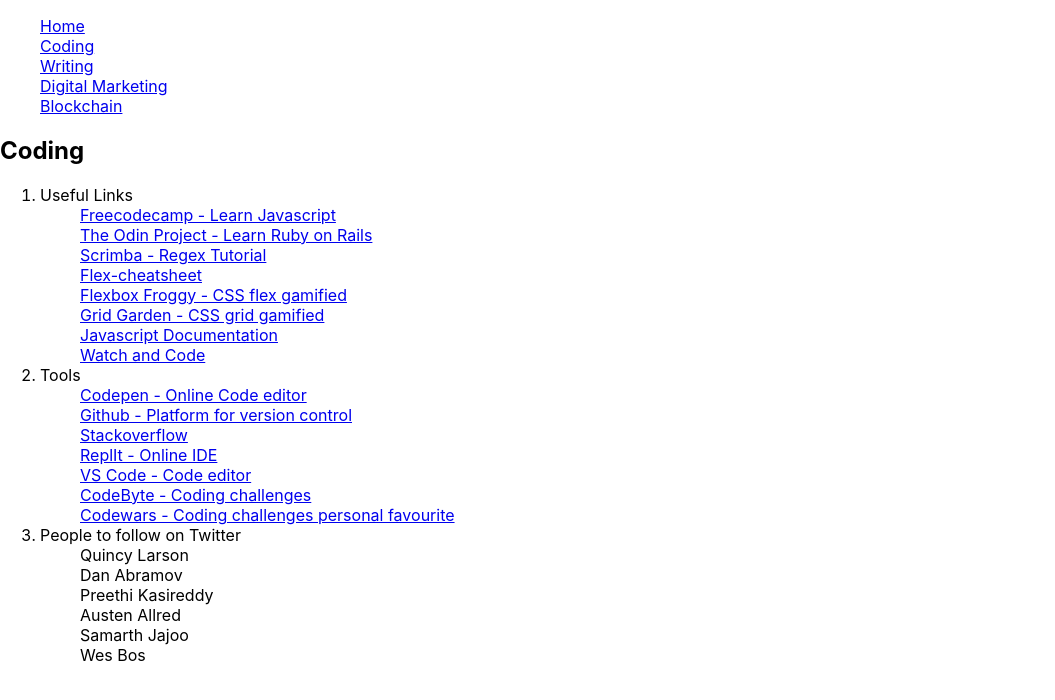
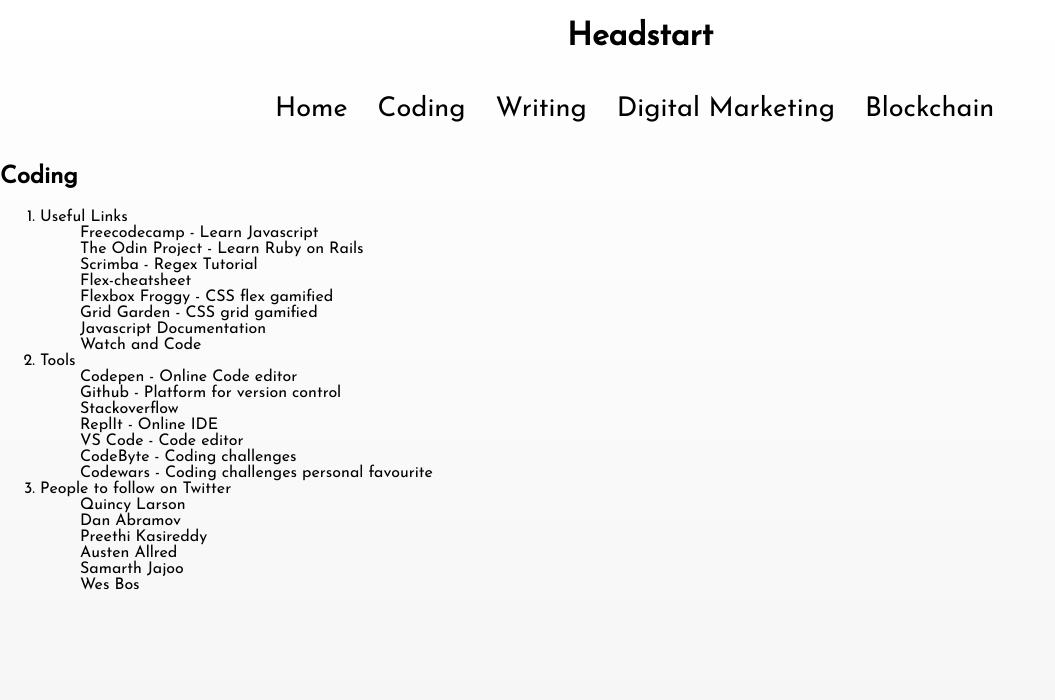
Before and after one commit to prayagd/headstart, a React (Create React App) app: page /Coding in a window 1280 px wide. Shown: the top 700 px of the page, without its empty margins (0-1055 px from the left). Built offline with nearby package versions, Linux system fonts and the light colour scheme.

Commit message:
code made more modular

```diff
--- a/public/index.html
+++ b/public/index.html
@@ -2,7 +2,7 @@
 <html lang="en">
   <head>
     <meta charset="utf-8" />
-
+    <link href='https://fonts.googleapis.com/css?family=Josefin Sans' rel='stylesheet'>
     <meta name="viewport" content="width=device-width, initial-scale=1" />
     <meta name="theme-color" content="#000000" />
     <meta
--- a/src/App.js
+++ b/src/App.js
@@ -6,9 +6,6 @@
 import Writing from './Components/Writing'
 import Crypto from './Components/Crypto'
 import Marketing from './Components/Marketing'
-
-
-
 
 class App extends React.Component {
   constructor(props){
@@ -19,9 +16,11 @@
   }
   render(){
     return (
-      <BrowserRouter>
+
 
         <div>
+          <h1>Headstart</h1>
+          <BrowserRouter>
             <Navbar/>
             <Switch>
               <Route exact path = "/" component = {Home}/>
@@ -30,9 +29,9 @@
               <Route path = "/Marketing" component = {Marketing}/>
               <Route path = "/Crypto" component = {Crypto}/>
             </Switch>
+          </BrowserRouter>
         </div>
 
-      </BrowserRouter>
     )
   }
 }
--- a/src/Components/Coding.js
+++ b/src/Components/Coding.js
@@ -1,4 +1,5 @@
 import React from 'react';
+import Skills from './skills'
 
 const resources = [["Freecodecamp - Learn Javascript", "https://www.freecodecamp.org/ "],["The Odin Project - Learn Ruby on Rails", "https://www.theodinproject.com/home"], ["Scrimba - Regex Tutorial", "https://scrimba.com/"], ["Flex-cheatsheet", "https://yoksel.github.io/flex-cheatsheet/"], ["Flexbox Froggy - CSS flex gamified", "https://flexboxfroggy.com/"], ["Grid Garden - CSS grid gamified", "https://cssgridgarden.com/"], ["Javascript Documentation", "https://javascript.info/"], ["Watch and Code", "https://watchandcode.com/courses/enrolled/60264"]]
 const tools = [["Codepen - Online Code editor", "https://codepen.io/"], ["Github - Platform for version control", "https://github.com/"], ["Stackoverflow", "https://stackoverflow.com/"], ["ReplIt - Online IDE", "https://repl.it/"], ["VS Code - Code editor", "https://code.visualstudio.com/"], ["CodeByte - Coding challenges", "https://coderbyte.com/"], ["Codewars - Coding challenges personal favourite", "https://www.codewars.com/"]];
@@ -6,23 +7,7 @@
 
 const Coding = () => {
     return (
-        <div>
-            <h2>Coding</h2>
-            <ol>
-                <li>Useful Links</li>
-                <ul>
-                    {resources.map((val) => <a href = {val[1]} target = "_blank" rel="noopener noreferrer"><li>{val[0]}</li></a>)}
-                </ul>
-                <li>Tools</li>
-                <ul>
-                    {tools.map((val) => <a href = {val[1]} target = "_blank" rel="noopener noreferrer"><li>{val[0]}</li></a>)}
-                </ul>
-                <li>People to follow on Twitter</li>
-                <ul>
-                    {people.map((val) => <li>{val}</li>)}
-                </ul>
-            </ol>
-        </div>
+        <Skills name = {"Coding"} resources = {resources} tools = {tools} people = {people}/>
     )
 }
 
--- a/src/Components/Crypto.js
+++ b/src/Components/Crypto.js
@@ -1,29 +1,14 @@
 import React from 'react';
+import Skills from './skills'
 
-const resources = [["Learn about cryptocurrency","https://nakamoto.com/introduction-to-cryptocurrency/"]]
-
+const resources = [["Cryptocurrency course","https://nakamoto.com/introduction-to-cryptocurrency/"]]
+const tools = []
 const people = ["Balaji S. Srinivasan", "Pomp"]
 
 
 const Crypto = () => {
     return (
-        <div>
-        <h2>Blockchain</h2>
-        <ol>
-                <li>Useful Links</li>
-                <ul>
-                    {resources.map((val) => <a href = {val[1]} target = "_blank" rel="noopener noreferrer"><li>{val[0]}</li></a>)}
-                </ul>
-                <li>Tools</li>
-                <ul>
-
-                </ul>
-                <li>People to follow on Twitter</li>
-                <ul>
-                    {people.map((val) => <li>{val}</li>)}
-                </ul>
-        </ol>
-    </div>
+        <Skills name = {"Blockchain"} resources = {resources} tools = {tools} people = {people}/>
     )
 }
 
--- a/src/Components/Home.js
+++ b/src/Components/Home.js
@@ -1,9 +1,14 @@
 import React from 'react';
+
 
 
 const Home = () => {
     return (
-        <h1>Start upskilling now</h1>
+        <div className = "home">
+            <h2>Start upskilling now</h2>
+        </div>
+
+
     )
 }
 
--- a/src/Components/Marketing.js
+++ b/src/Components/Marketing.js
@@ -1,28 +1,13 @@
 import React from 'react';
+import Skills from './skills'
 
 const resources = [["Blog by Harry Dry","https://marketingexamples.com/"], ["FB ads", "https://adsalchemist.com/blog/"], ["FB ads tutorial", "https://www.facebook.com/business/learn"], ["The Kanye Story", "https://thekanyestory.com/"]]
 const people = ["Matthew Kobach - Must follow", "Harry Dry", "David Herrmann", "Ads Alchemist"]
-
+const tools = []
 
 const Marketing = () => {
     return (
-        <div>
-            <h2>Marketing</h2>
-            <ol>
-                <li>Useful Links</li>
-                <ul>
-                    {resources.map((val) => <a href = {val[1]} target = "_blank" rel="noopener noreferrer"><li>{val[0]}</li></a>)}
-                </ul>
-                <li>Tools</li>
-                <ul>
-
-                </ul>
-                <li>People to follow on Twitter</li>
-                <ul>
-                    {people.map((val) => <li>{val}</li>)}
-                </ul>
-            </ol>
-        </div>
+        <Skills name = {"Digital Marketing"} resources = {resources} tools = {tools} people = {people}/>
     )
 }
 
--- a/src/Components/Navbar.js
+++ b/src/Components/Navbar.js
@@ -6,7 +6,7 @@
 const Navbar = (props) => {
     return (
         <nav>
-            <ul>
+            <ul className = "navbar">
                 <li><Link to = "/">Home</Link></li>
                 <li><NavLink to = "/Coding">Coding</NavLink></li>
                 <li><NavLink to = "/Writing">Writing</NavLink></li>
--- a/src/Components/Writing.js
+++ b/src/Components/Writing.js
@@ -1,4 +1,5 @@
 import React from 'react';
+import Skills from './skills'
 
 const resources = [["Guide to writing Online - David Perell", "https://www.perell.com/blog/the-ultimate-guide-to-writing-online"], ["Why Everyone Should write - Morgan Housel", "https://www.collaborativefund.com/blog/why-everyone-should-write/"], ["Building Second Brain", "https://www.youtube.com/watch?v=lNJ33ImlZzs"], ["Day you became better writer - Scott Adams", "https://dilbertblog.typepad.com/the_dilbert_blog/2007/06/the_day_you_bec.html"], ["Version II of above post", "https://www.scottadamssays.com/2015/08/22/the-day-you-became-a-better-writer-2nd-look/"], ["Writing Syllabus - David Perell", "https://www.perell.com/blog/my-writing-syllabus"], ["Say Something - Seth Goldin", "https://seths.blog/2015/02/say-something/"]]
 const tools = [["Hemingway Editor - Online Editor", "http://www.hemingwayapp.com/"], ["KeyBr - Improve your typing speed", "https://www.keybr.com/"], ["Evernote - Take Notes", "https://evernote.com/"], ["Pocket - Save articles/links", "https://app.getpocket.com/"]]
@@ -6,24 +7,7 @@
 
 const Writing = () => {
     return (
-        <div>
-            <h2>Writing</h2>
-            <ol>
-                    <li>Useful Links</li>
-                    <ul>
-                        {resources.map((val) => <a href = {val[1]} target = "_blank" rel="noopener noreferrer"><li>{val[0]}</li></a>)}
-                    </ul>
-                    <li>Tools</li>
-                    <ul>
-                        {tools.map((val) => <a href = {val[1]} target = "_blank" rel="noopener noreferrer"><li>{val[0]}</li></a>)}
-                    </ul>
-                    <li>People to follow on Twitter</li>
-                    <ul>
-                        {people.map((val) => <li>{val}</li>)}
-                    </ul>
-            </ol>
-        </div>
-
+        <Skills name = {"Writing"} resources = {resources} tools = {tools} people = {people}/>
     )
 }
 
--- /dev/null
+++ b/src/Components/skills.js
@@ -0,0 +1,26 @@
+import React from 'react';
+
+
+const skills = (props) => {
+    return (
+        <div>
+            <h2>{props.name}</h2>
+            <ol>
+                <li>Useful Links</li>
+                <ul>
+                    {props.resources.map((val) => <a href = {val[1]} target = "_blank" rel="noopener noreferrer"><li>{val[0]}</li></a>)}
+                </ul>
+                <li>Tools</li>
+                <ul>
+                    {props.tools.map((val) => <a id = "fields" href = {val[1]} target = "_blank" rel="noopener noreferrer"><li>{val[0]}</li></a>)}
+                </ul>
+                <li>People to follow on Twitter</li>
+                <ul>
+                    {props.people.map((val) => <li>{val}</li>)}
+                </ul>
+            </ol>
+        </div>
+    )
+}
+
+export default skills
--- a/src/index.css
+++ b/src/index.css
@@ -1,8 +1,9 @@
 body {
   margin: 0;
-  font-family: -apple-system, BlinkMacSystemFont, 'Segoe UI', 'Roboto', 'Oxygen',
-    'Ubuntu', 'Cantarell', 'Fira Sans', 'Droid Sans', 'Helvetica Neue',
-    sans-serif;
+  font-family: Josefin sans;
+  background: linear-gradient(to top, #F5F5F5 0%, #FFFFFF 100%);
+  background-repeat: no-repeat;
+  background-attachment: fixed;
   -webkit-font-smoothing: antialiased;
   -moz-osx-font-smoothing: grayscale;
 }
@@ -16,3 +17,35 @@
   list-style: none;
   text-decoration: none;
 }
+
+h1{
+  text-align: center;
+}
+
+.navbar{
+  display: flex;
+  margin-left: auto;
+  margin-right: auto;
+  max-width: 800px;
+  font-size: 1.7em;
+
+}
+
+a{
+  text-decoration: none;
+  color: Black;
+}
+
+a:hover{
+  border-bottom: 2px solid grey;
+}
+
+.navbar li{
+  padding: 15px;
+}
+
+.home{
+  text-align: center;
+  font-size: 1.2em;
+  margin-top: 5em;
+}
```
Also changed, not shown: src/Components/Health.js (added). Lines whose indentation alone changed are shown as unchanged.
